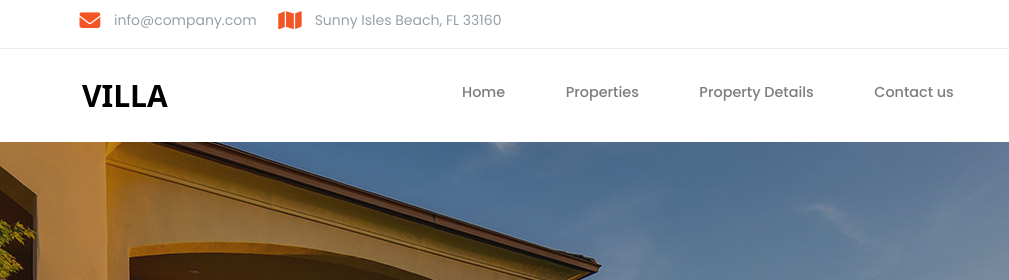
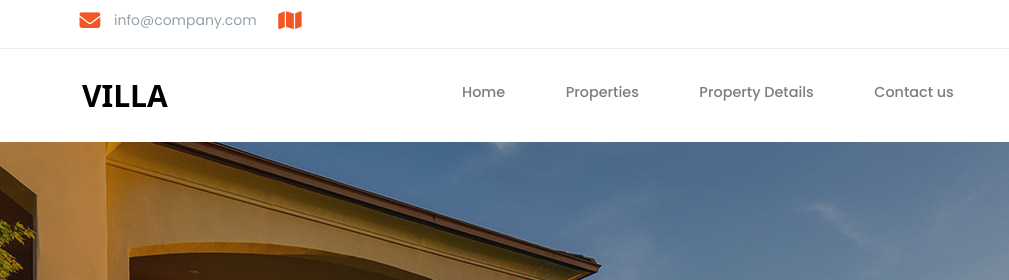
Before and after one commit to PheelzOfficial/villa-agency, a plain HTML site: page index.html in a window 1280 px wide. Shown: the top 280 px of the page, 0-1009 px from the left. Drawn offline with nearby package versions, Linux system fonts and the light colour scheme.

Commit message:
header commit

```diff
--- a/index.html
+++ b/index.html
@@ -51,7 +51,7 @@
                                     <div class="fa-solid fa-map"></div>
                                 </div>
                                 <div class="address subheading-text">
-                                    Sunny Isles Beach, FL 33160
+
                                 </div>
                             </div>
                         </div>
```
